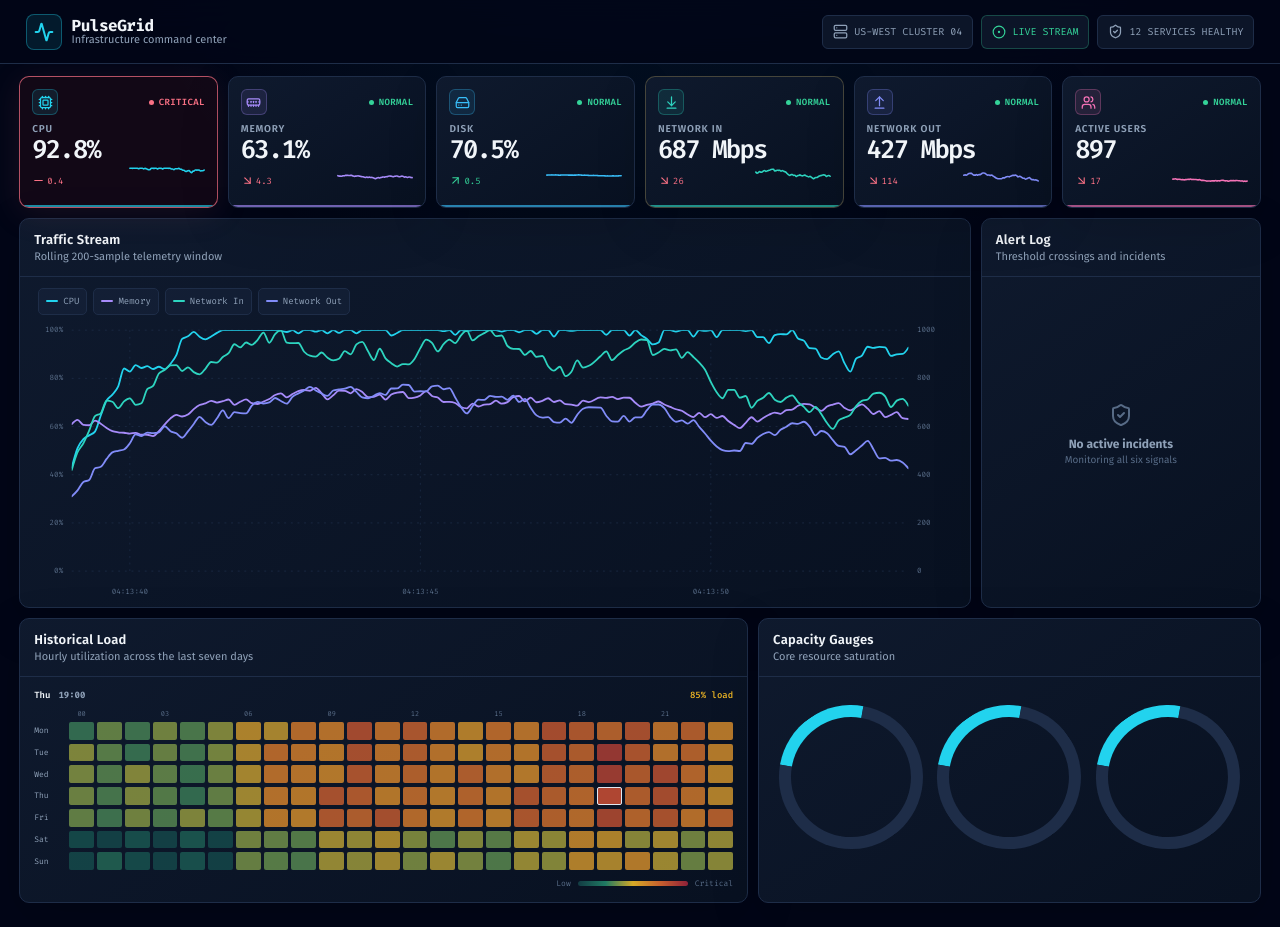
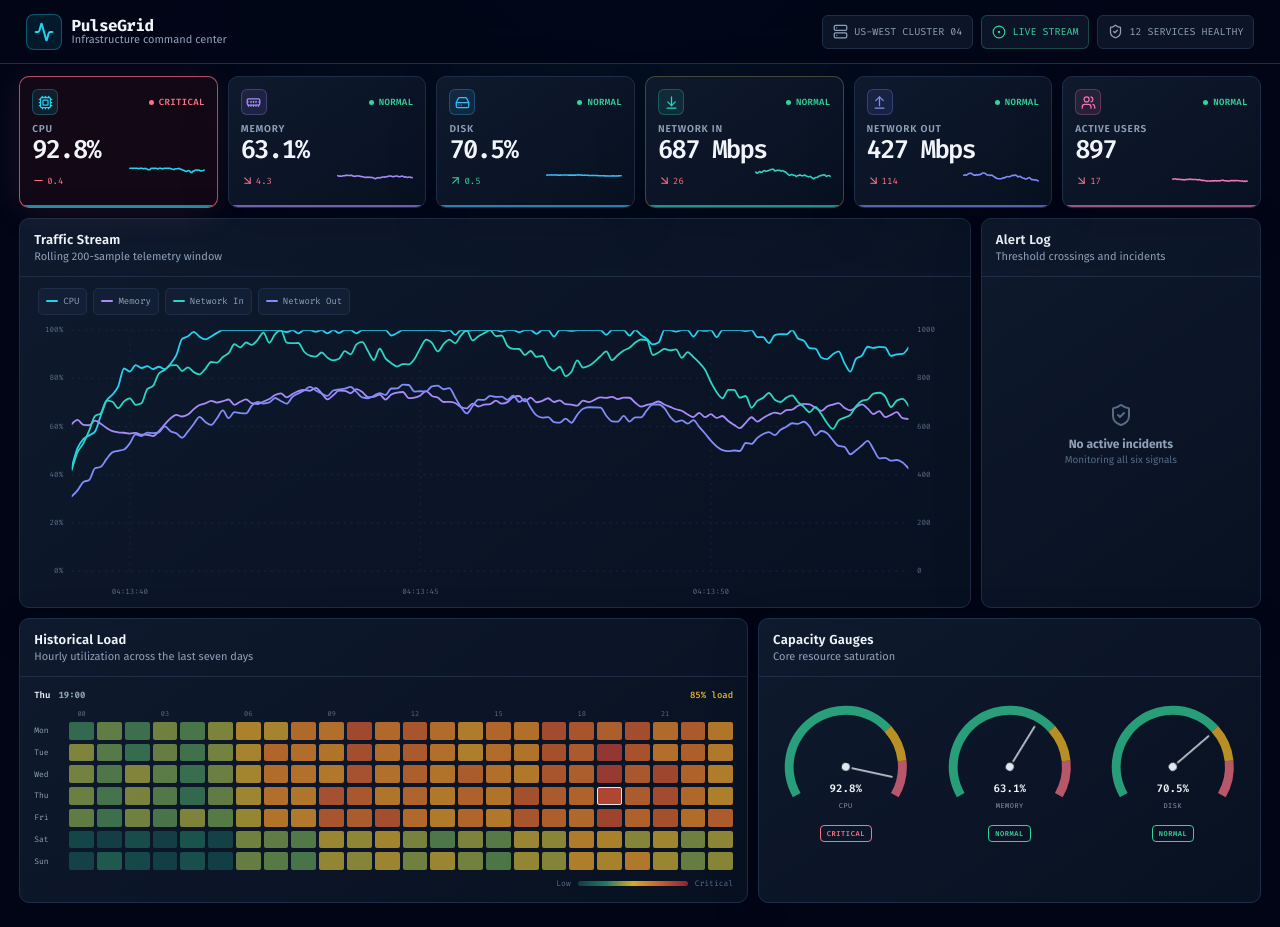
Before and after one commit to ShreeBohara/50-Days-of-Creative-Frontend, a React (Vite) app in the folder day-36-realtime-dashboard/: page / in a window 1280 px wide. Built offline with nearby package versions, Linux system fonts and the light colour scheme.

Commit message:
day-36: gauges — animated CPU, memory, and disk radial gauges

```diff
--- a/day-36-realtime-dashboard/src/App.css
+++ b/day-36-realtime-dashboard/src/App.css
@@ -588,19 +588,80 @@
   border-radius: 99px;
 }
 
-.gauge-placeholder {
+.gauge-cluster {
   display: grid;
   grid-template-columns: repeat(3, 1fr);
-  gap: 14px;
-  padding: 28px 20px;
+  gap: 6px;
+  min-height: 204px;
+  padding: 14px 8px 8px;
 }
 
-.gauge-placeholder span {
-  aspect-ratio: 1;
-  border: 12px solid var(--border);
-  border-top-color: var(--cyan);
-  border-radius: 50%;
-  transform: rotate(-35deg);
+.radial-gauge {
+  position: relative;
+  min-width: 0;
+  color: var(--muted);
+  text-align: center;
+}
+
+.radial-gauge svg {
+  display: block;
+  width: 100%;
+  max-width: 170px;
+  margin: 0 auto;
+  overflow: visible;
+}
+
+.gauge-zone {
+  fill: var(--zone-color);
+  opacity: 0.72;
+}
+
+.gauge-needle {
+  transition: transform 180ms cubic-bezier(0.2, 0.8, 0.2, 1);
+}
+
+.gauge-needle line {
+  stroke: #e2e8f0;
+  stroke-linecap: round;
+  stroke-width: 1.5;
+}
+
+.gauge-needle circle {
+  fill: #e2e8f0;
+  stroke: var(--panel);
+  stroke-width: 2;
+}
+
+.gauge-value,
+.gauge-label {
+  fill: var(--text);
+  font-family: 'Fira Code', monospace;
+  text-anchor: middle;
+}
+
+.gauge-value {
+  font-size: 11px;
+  font-weight: 600;
+}
+
+.gauge-label {
+  fill: var(--muted);
+  font-size: 7px;
+  letter-spacing: 0.08em;
+  text-transform: uppercase;
+}
+
+.gauge-status {
+  display: inline-flex;
+  padding: 3px 6px;
+  margin-top: -4px;
+  border: 1px solid currentColor;
+  border-radius: 4px;
+  font-family: 'Fira Code', monospace;
+  font-size: 7px;
+  font-weight: 600;
+  letter-spacing: 0.08em;
+  text-transform: uppercase;
 }
 
 @media (max-width: 1180px) {
--- a/day-36-realtime-dashboard/src/App.jsx
+++ b/day-36-realtime-dashboard/src/App.jsx
@@ -1,4 +1,5 @@
 import { Activity, CircleDot, Server, ShieldCheck } from 'lucide-react'
+import { CapacityGauges } from './components/CapacityGauges'
 import { MetricCard } from './components/MetricCard'
 import { LoadHeatmap } from './components/LoadHeatmap'
 import { StreamingChart } from './components/StreamingChart'
@@ -22,6 +23,7 @@ function Panel({ className = '', title, meta, children }) {
 
 function App() {
   const stream = useMetricStream()
+  const currentSample = stream.history.at(-1)
 
   return (
     <>
@@ -104,11 +106,7 @@ function App() {
               title="Capacity Gauges"
               meta="Core resource saturation"
             >
-              <div className="gauge-placeholder" aria-hidden="true">
-                <span></span>
-                <span></span>
-                <span></span>
-              </div>
+              <CapacityGauges sample={currentSample} thresholds={stream.thresholds} />
             </Panel>
           </section>
         </main>
--- /dev/null
+++ b/day-36-realtime-dashboard/src/components/CapacityGauges.jsx
@@ -0,0 +1,85 @@
+import { useMemo } from 'react'
+import { arc } from 'd3'
+import {
+  GAUGE_METRIC_IDS,
+  METRICS_BY_ID,
+  formatMetricValue,
+  getSeverity,
+} from '../data/metrics'
+
+const START_ANGLE = (-120 * Math.PI) / 180
+const END_ANGLE = (120 * Math.PI) / 180
+const ZONES = [
+  { start: 0, end: 0.7, color: '#34d399' },
+  { start: 0.7, end: 0.85, color: '#fbbf24' },
+  { start: 0.85, end: 1, color: '#fb7185' },
+]
+
+function RadialGauge({ metricId, thresholds, value }) {
+  const metric = METRICS_BY_ID.get(metricId)
+  const severity = getSeverity(metricId, value, thresholds)
+  const ratio = Math.min(1, Math.max(0, value / metric.max))
+  const needleRotation = -120 + ratio * 240
+  const zonePaths = useMemo(
+    () =>
+      ZONES.map((zone) =>
+        arc()({
+          innerRadius: 53,
+          outerRadius: 62,
+          startAngle: START_ANGLE + zone.start * (END_ANGLE - START_ANGLE),
+          endAngle: START_ANGLE + zone.end * (END_ANGLE - START_ANGLE),
+          cornerRadius: 3,
+        }),
+      ),
+    [],
+  )
+
+  return (
+    <article className="radial-gauge" aria-label={`${metric.label} gauge, ${formatMetricValue(metricId, value)}, ${severity}`}>
+      <svg viewBox="0 0 160 132" role="img" aria-hidden="true">
+        <g transform="translate(80 77)">
+          {zonePaths.map((path, index) => (
+            <path
+              className="gauge-zone"
+              d={path}
+              key={ZONES[index].color}
+              style={{ '--zone-color': ZONES[index].color }}
+            />
+          ))}
+        </g>
+        <g
+          className="gauge-needle"
+          style={{
+            transform: `rotate(${needleRotation}deg)`,
+            transformOrigin: '80px 77px',
+          }}
+        >
+          <line x1="80" x2="80" y1="77" y2="29" />
+          <circle cx="80" cy="77" r="5" />
+        </g>
+        <text className="gauge-value" x="80" y="103">
+          {formatMetricValue(metricId, value)}
+        </text>
+        <text className="gauge-label" x="80" y="119">
+          {metric.label}
+        </text>
+      </svg>
+      <span className={`gauge-status severity-${severity}`}>{severity}</span>
+    </article>
+  )
+}
+
+export function CapacityGauges({ sample, thresholds }) {
+  return (
+    <div className="gauge-cluster">
+      {GAUGE_METRIC_IDS.map((metricId) => (
+        <RadialGauge
+          key={metricId}
+          metricId={metricId}
+          thresholds={thresholds}
+          value={sample[metricId]}
+        />
+      ))}
+    </div>
+  )
+}
```
